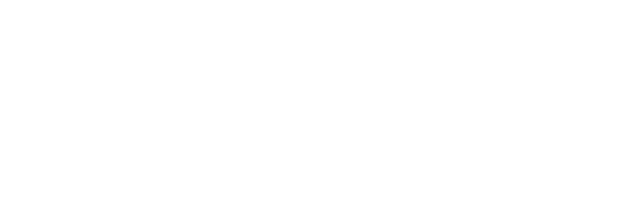
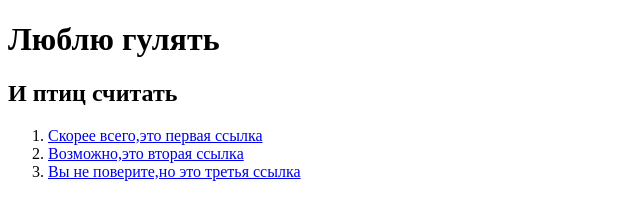
Before and after one commit to kroelos/task-html, a website: page src/index.html in a window 1280 px wide. Shown: the whole page, without its empty margins (0-640 px from the left). Drawn offline with Linux system fonts and the light colour scheme.

Commit message:
Задание по HTML

```diff
--- a/src/index.html
+++ b/src/index.html
@@ -3,5 +3,23 @@
     <head>
         <title>HTML</title>
     </head>
-    <body></body>
+    <body>
+        <h1>Люблю гулять</h1>
+        <h2>И птиц считать</h2>
+        <ol>
+            <li>
+                <a href="https://www.google.com"
+                    >Скорее всего,это первая ссылка</a
+                >
+            </li>
+            <li>
+                <a href="https://www.youtube.com">Возможно,это вторая ссылка</a>
+            </li>
+            <li>
+                <a href="https://www.github.com"
+                    >Вы не поверите,но это третья ссылка</a
+                >
+            </li>
+        </ol>
+    </body>
 </html>
```
Also changed, not shown: 1 other file.
